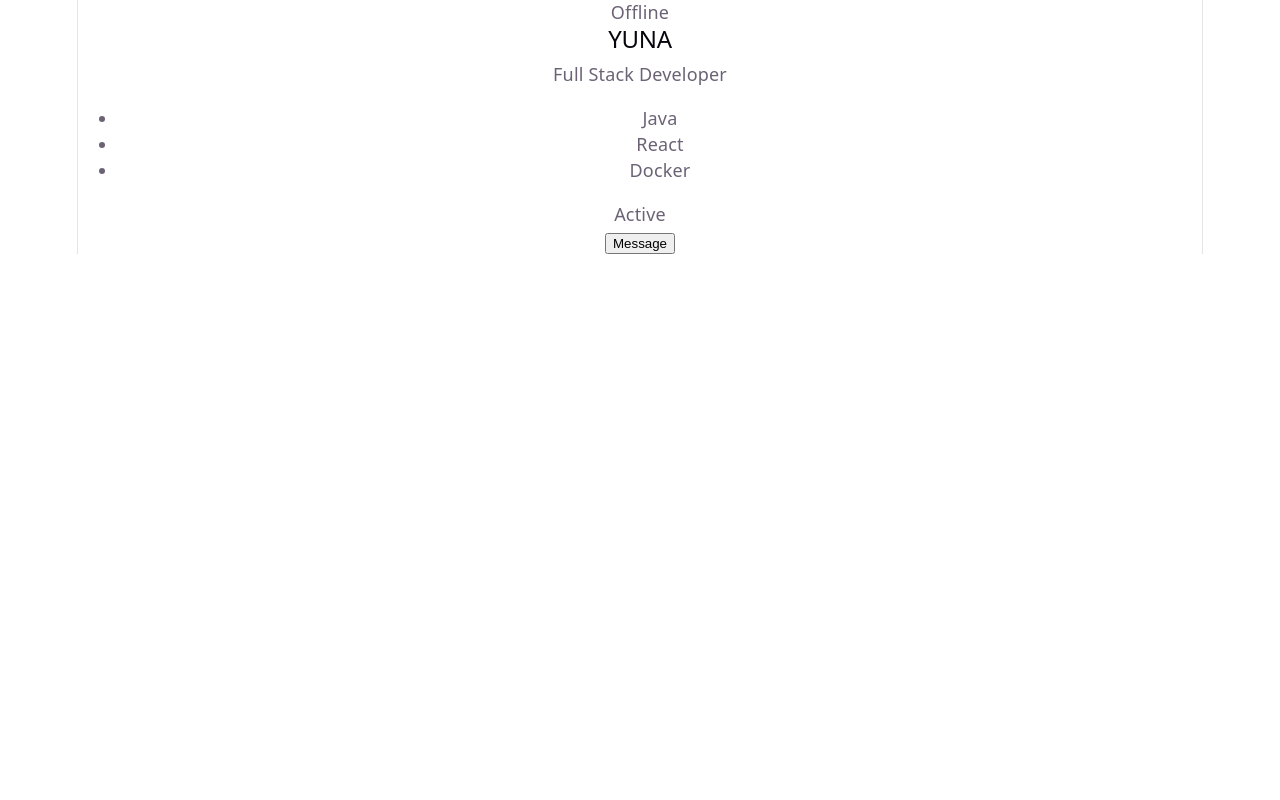
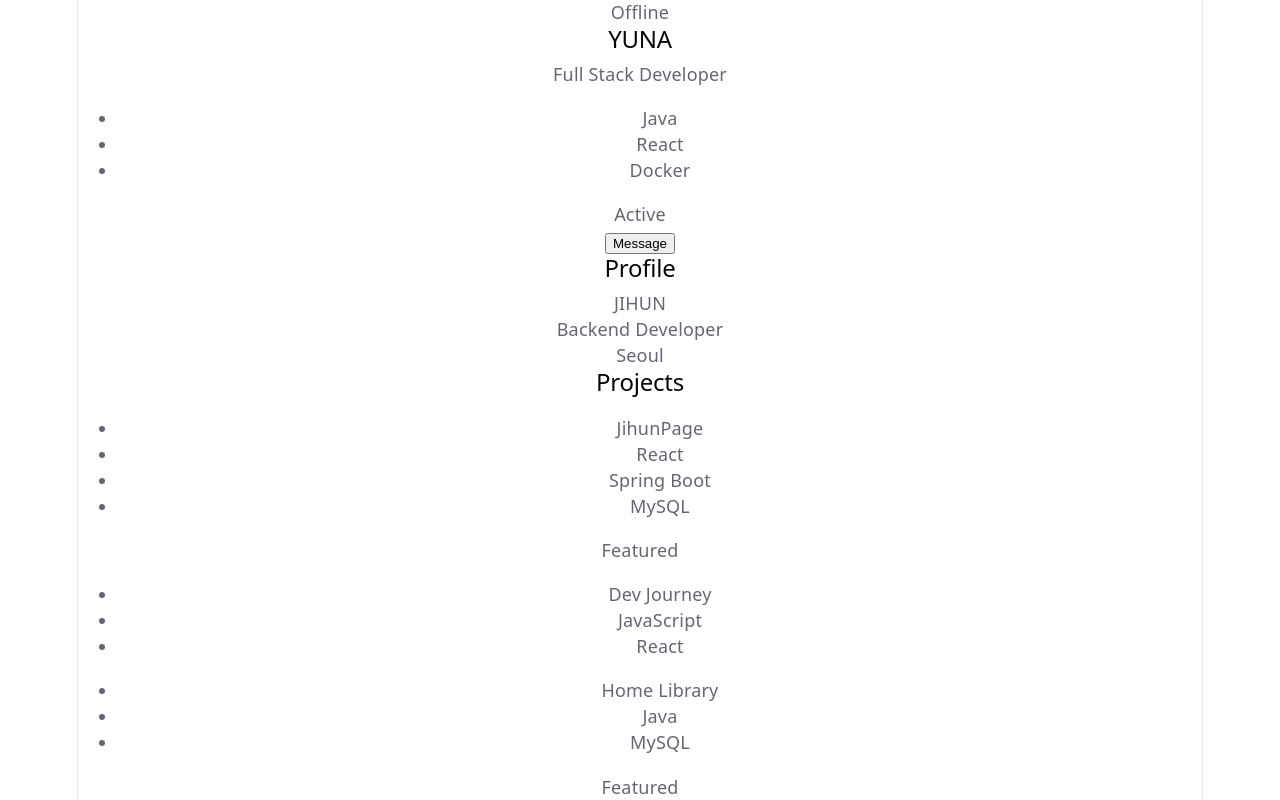
Before and after one commit to kho903/dev-journey, a React (Vite) app in the folder learning/react/01-fundamentals/practice/react-fundamentals-practice/: page / in a window 1280 px wide. Shown: the part 1293-2093 px from the top of the page. Before the commit the page ends 1547 px from the top, so only its background shows below. Built offline with nearby package versions, Linux system fonts and the light colour scheme.

Commit message:
feat: implement reusable dashboard mission
Refs #22

```diff
--- a/learning/react/01-fundamentals/practice/react-fundamentals-practice/src/App.jsx
+++ b/learning/react/01-fundamentals/practice/react-fundamentals-practice/src/App.jsx
@@ -4,6 +4,7 @@ import ChildrenPractice from "./practice/03-children-composition/Practice.jsx";
 import ArrayRenderingPractice from "./practice/04-array-rendering/Practice.jsx";
 import ConditionalRenderingPractice from "./practice/05-conditional-rendering/Practice.jsx";
 import DeveloperProfileMission from "./mission/01-developer-profile-cards/Mission.jsx";
+import ReusableDashboardMission from "./mission/02-reusable-dashboard/Mission.jsx";
 
 function App() {
   return (
@@ -14,6 +15,7 @@ function App() {
       <ArrayRenderingPractice />
       <ConditionalRenderingPractice />
       <DeveloperProfileMission />
+      <ReusableDashboardMission />
     </section>
   );
 }
--- /dev/null
+++ b/learning/react/01-fundamentals/practice/react-fundamentals-practice/src/mission/02-reusable-dashboard/Mission.jsx
@@ -0,0 +1,69 @@
+const projects = [
+  {
+    id: 1,
+    title: "JihunPage",
+    tech: ["React", "Spring Boot", "MySQL"],
+    isFeatured: true,
+  },
+  {
+    id: 2,
+    title: "Dev Journey",
+    tech: ["JavaScript", "React"],
+    isFeatured: false,
+  },
+  {
+    id: 3,
+    title: "Home Library",
+    tech: ["Java", "MySQL"],
+    isFeatured: true,
+  },
+];
+
+function Panel({ title, children }) {
+  return (
+    <section className="panel">
+      <h2>{title}</h2>
+      <div className="panel-content">{children}</div>
+    </section>
+  );
+}
+
+function ProjectCard({ title, tech, isFeatured }) {
+  return (
+    <section>
+      <ul>
+        <li>{title}</li>
+        {tech.map((t) => {
+          return <li key={t}>{t}</li>;
+        })}
+      </ul>
+      {isFeatured && <p>Featured</p>}
+    </section>
+  );
+}
+
+function ReusableDashboardMission() {
+  return (
+    <section>
+      <Panel title="Profile">
+        <p>JIHUN</p>
+        <p>Backend Developer</p>
+        <p>Seoul</p>
+      </Panel>
+      <Panel title="Projects">
+        {projects.map((project) => {
+          return (
+            <ProjectCard
+              key={project.id}
+              title={project.title}
+              tech={project.tech}
+              isFeatured={project.isFeatured}
+            />
+          );
+        })}
+      </Panel>
+    </section>
+  );
+}
+
+export default ReusableDashboardMission;
```
